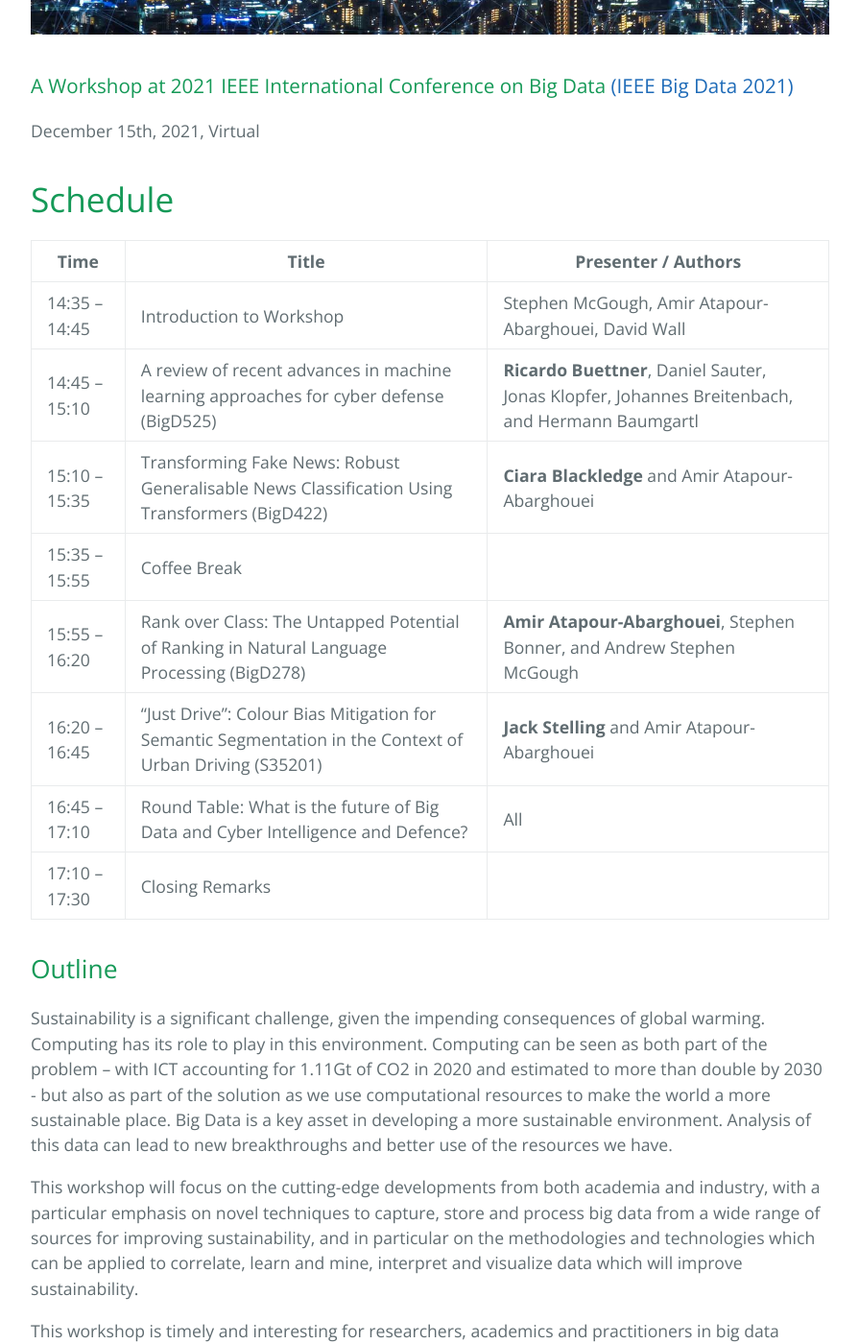
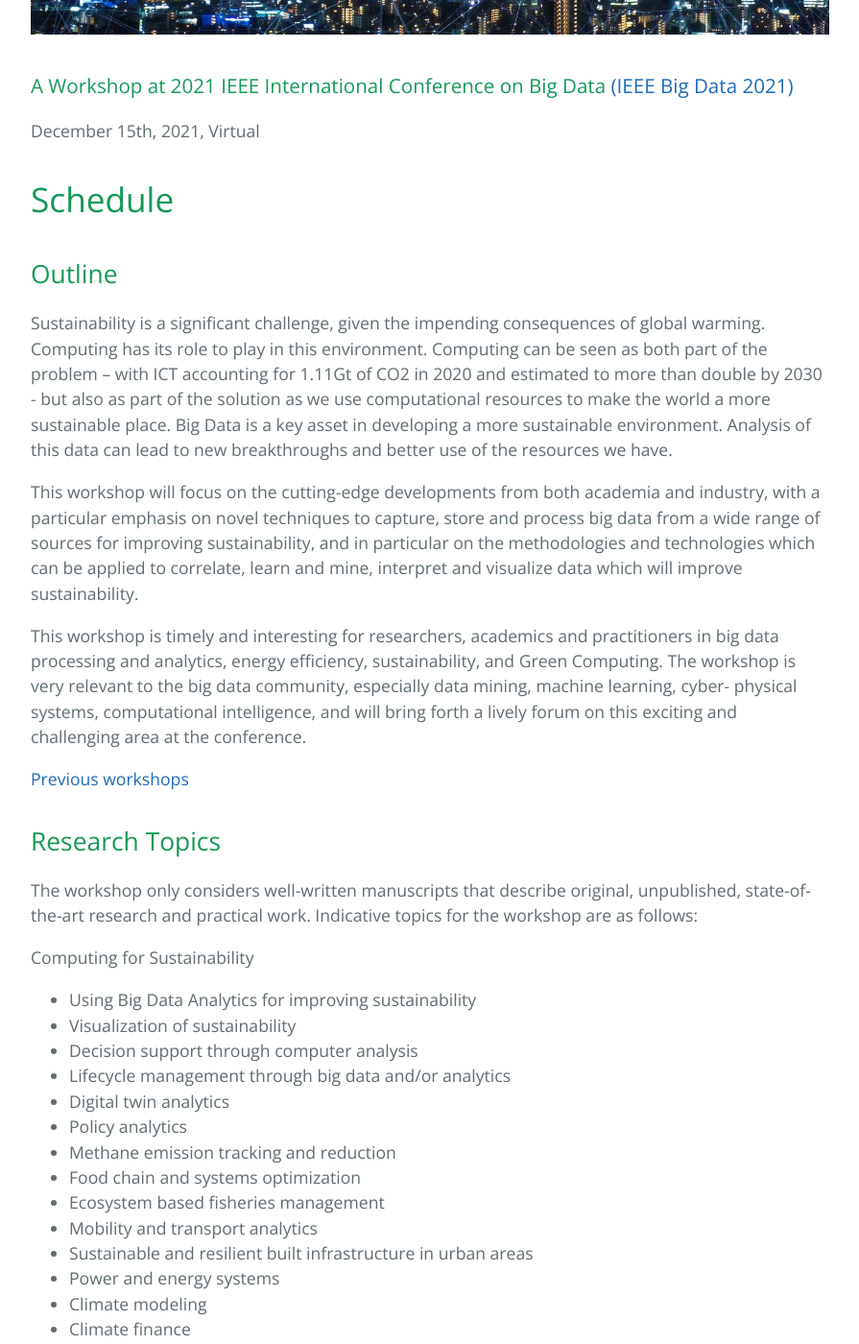
Before and after one commit to bda4s/bda4s.github.io, a Jekyll site: the page built from index.md, in a window 1280 px wide and 1400 px high, scrolled down 916 px. Shown: the whole window at 96% size, without its empty margins (192-1087 px from the left). Built offline with Jekyll 4.4.1, drawn with Linux system fonts in a browser that asks for light colours; our own code applies the rules of GitHub Pages for plain Markdown files.

Commit message:
Removed wrong schedule

```diff
--- a/index.md
+++ b/index.md
@@ -10,16 +10,7 @@ December 15th, 2021, Virtual
 
 # Schedule
 
-| Time    | Title               | Presenter / Authors |
-| ------- | ------------------- | --------------------|
-| 14:35 – 14:45 | Introduction to Workshop | Stephen McGough, Amir Atapour-Abarghouei, David Wall |
-| 14:45 – 15:10 | A review of recent advances in machine learning approaches for cyber defense (BigD525) | __Ricardo Buettner__, Daniel Sauter, Jonas Klopfer, Johannes Breitenbach, and Hermann Baumgartl |
-| 15:10 – 15:35 | Transforming Fake News: Robust Generalisable News Classification Using Transformers (BigD422) | __Ciara Blackledge__ and Amir Atapour-Abarghouei |
-| 15:35 – 15:55 | Coffee Break ||
-| 15:55 – 16:20 | Rank over Class: The Untapped Potential of Ranking in Natural Language Processing (BigD278) | __Amir Atapour-Abarghouei__, Stephen Bonner, and Andrew Stephen McGough |
-| 16:20 – 16:45 | “Just Drive”: Colour Bias Mitigation for Semantic Segmentation in the Context of Urban Driving (S35201) | __Jack Stelling__ and Amir Atapour-Abarghouei |
-| 16:45 – 17:10 | Round Table: What is the future of Big Data and Cyber Intelligence and Defence? | All |
-| 17:10 – 17:30 | Closing Remarks | |
+
 
 ## Outline
 
```
